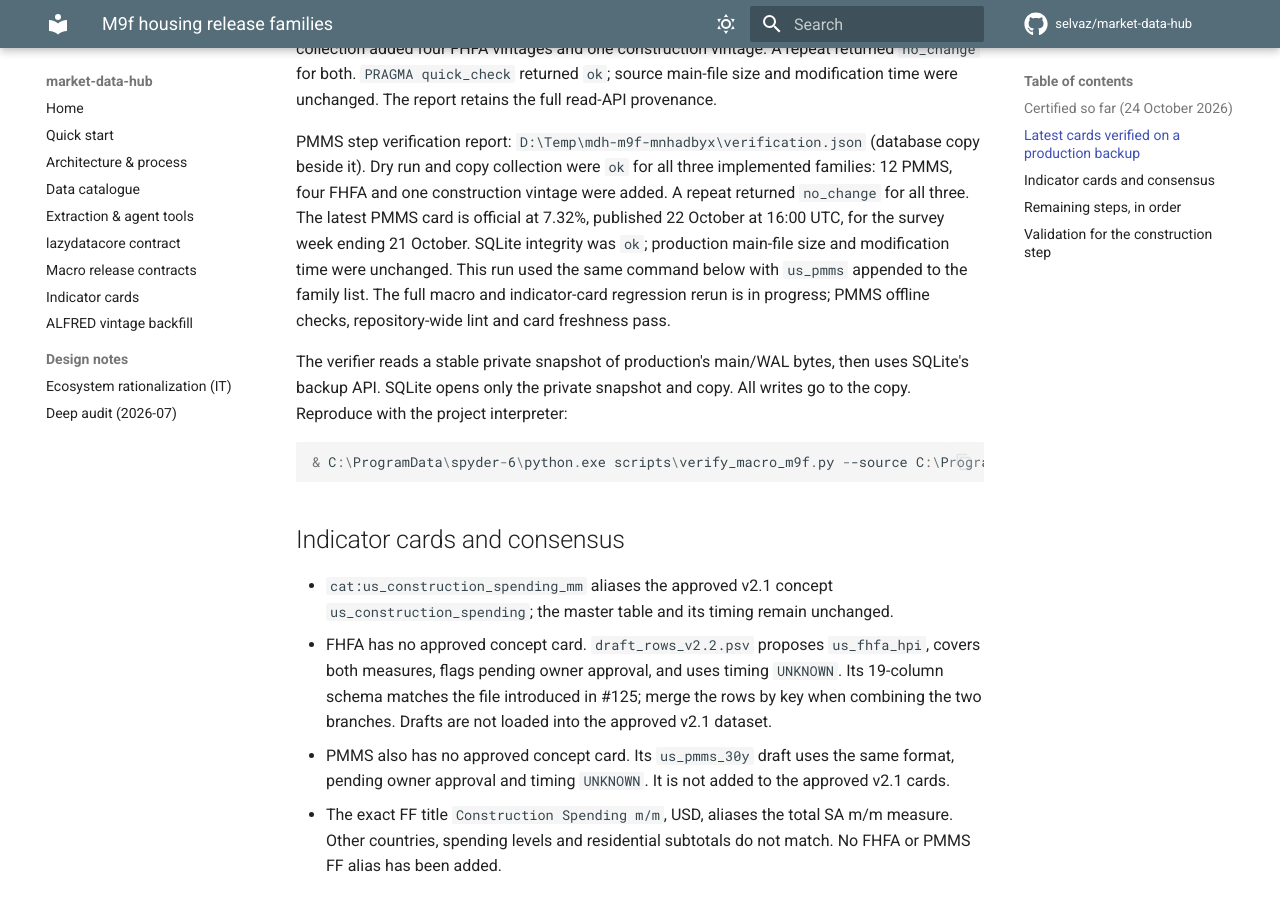
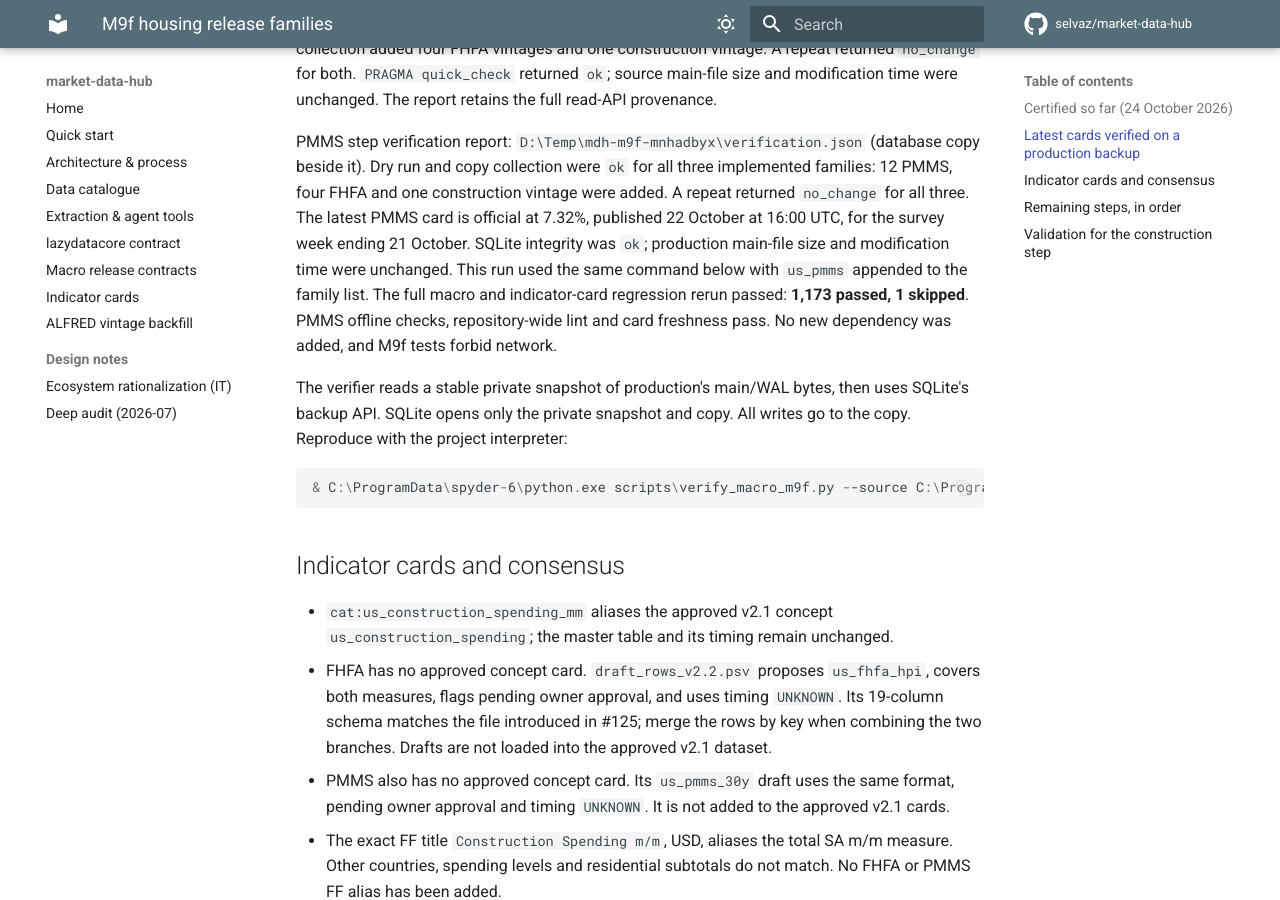
Before and after one commit to selvaz/market-data-hub, an MkDocs documentation site: the page built from docs/macro-housing.md, in a window 1280 px wide and 900 px high, scrolled down 2288 px. Built offline with MkDocs 1.6.1 and Material for MkDocs 9.7.7, drawn with Linux system fonts in a browser that asks for light colours; comment, search, counter and statistics services are not loaded.

Commit message:
M9f: record green PMMS regression and backup verification

```diff
--- a/docs/macro-housing.md
+++ b/docs/macro-housing.md
@@ -82,8 +82,9 @@ Dry run and copy collection were `ok` for all three implemented families:
 22 October at 16:00 UTC, for the survey week ending 21 October.
 SQLite integrity was `ok`; production main-file size and modification time
 were unchanged. This run used the same command below with `us_pmms` appended
-to the family list. The full macro and indicator-card regression rerun is in
-progress; PMMS offline checks, repository-wide lint and card freshness pass.
+to the family list. The full macro and indicator-card regression rerun passed:
+**1,173 passed, 1 skipped**. PMMS offline checks, repository-wide lint and card
+freshness pass. No new dependency was added, and M9f tests forbid network.
 
 The verifier reads a stable private snapshot of production's main/WAL bytes,
 then uses SQLite's backup API. SQLite opens only the private snapshot and copy.
```
